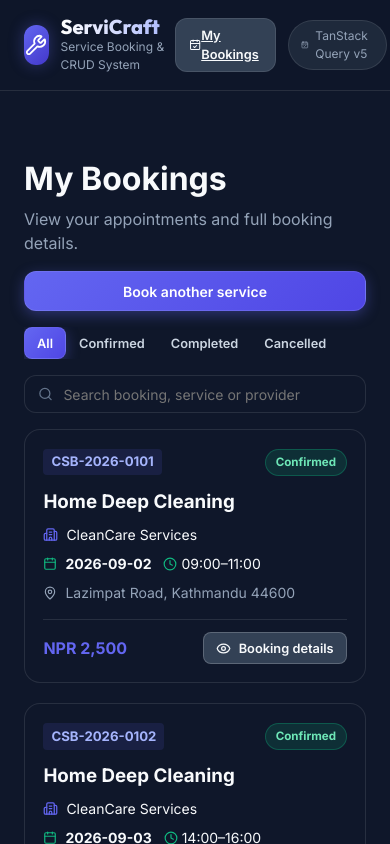
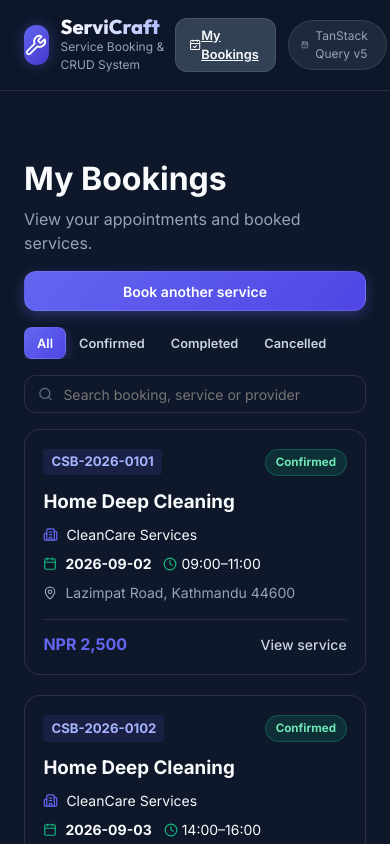
Before and after one commit to rakshyabelbase/customer_service_booking, a React (Vite) app: page /bookings in a window 390 px wide. Shown: the top 844 px of the page. Built offline with nearby package versions, Linux system fonts and the light colour scheme.

Commit message:
feat: replace booking details button with view service link

```diff
--- a/src/components/bookings/MyBookingsPage.tsx
+++ b/src/components/bookings/MyBookingsPage.tsx
@@ -1,16 +1,14 @@
 import { useMemo, useState } from 'react';
-import { useNavigate } from 'react-router-dom';
-import { AlertCircle, Building2, Calendar, Clock, Eye, MapPin, RefreshCw, Search } from 'lucide-react';
+import { Link, useNavigate } from 'react-router-dom';
+import { AlertCircle, Building2, Calendar, Clock, MapPin, RefreshCw, Search } from 'lucide-react';
 import type { Booking } from '../../types';
 import { useServiceBookings } from '../../features/bookings/hooks/useBookings';
-import { BookingDetailModal } from './BookingDetailModal';
 import { Button } from '../common/Button';
 
 export function MyBookingsPage() {
   const navigate = useNavigate();
   const [status, setStatus] = useState('all');
   const [search, setSearch] = useState('');
-  const [selectedId, setSelectedId] = useState<string | null>(null);
   const query = useServiceBookings(undefined, { status: status === 'all' ? undefined : status });
   const bookings = useMemo(() => (query.data?.data || []).filter((booking) => {
     const needle = search.trim().toLowerCase();
@@ -21,7 +19,7 @@ export function MyBookingsPage() {
   return (
     <div className="my-bookings-page">
       <div className="bookings-header flex-between align-center">
-        <div><h1>My Bookings</h1><p className="text-muted mt-1">View your appointments and full booking details.</p></div>
+        <div><h1>My Bookings</h1><p className="text-muted mt-1">View your appointments and booked services.</p></div>
         <Button variant="primary" onClick={() => navigate('/')}>Book another service</Button>
       </div>
       <div className="bookings-toolbar flex-between align-center mt-4">
@@ -45,14 +43,13 @@ export function MyBookingsPage() {
       {query.isError && <div className="form-alert-error my-4"><AlertCircle size={20} /><span>Failed to load bookings.</span><Button size="sm" variant="ghost" leftIcon={<RefreshCw size={14} />} onClick={() => query.refetch()}>Retry</Button></div>}
       {!query.isLoading && !query.isError && bookings.length === 0 && <div className="bookings-empty-state text-center py-8"><Calendar size={32} className="text-primary-light" /><h3>No bookings found</h3><p className="text-muted mt-1">Try another filter or book your first service.</p></div>}
       <div className="bookings-grid mt-4">
-        {bookings.map((booking) => <BookingCard key={booking.id} booking={booking} onView={() => setSelectedId(booking.id)} />)}
+        {bookings.map((booking) => <BookingCard key={booking.id} booking={booking} />)}
       </div>
-      <BookingDetailModal bookingId={selectedId} service={null} onClose={() => setSelectedId(null)} onEdit={() => setSelectedId(null)} onCancel={() => setSelectedId(null)} />
     </div>
   );
 }
 
-function BookingCard({ booking, onView }: { booking: Booking; onView: () => void }) {
+function BookingCard({ booking }: { booking: Booking }) {
   return <article className="booking-card">
     <div className="booking-card-header flex-between align-center"><span className="booking-number">{booking.bookingNumber}</span><span className={`badge ${booking.status === 'confirmed' ? 'badge-success' : booking.status === 'completed' ? 'badge-info' : 'badge-neutral'}`}>{booking.status}</span></div>
     <div className="booking-card-body mt-3"><h3>{booking.serviceName}</h3>
@@ -60,6 +57,9 @@ function BookingCard({ booking, onView }: { booking: Booking; onView: () => void
       <div className="booking-meta-row flex-align mt-2 text-sm"><Calendar size={14} className="text-secondary mr-2" /><strong>{booking.scheduledDate}</strong><Clock size={14} className="text-secondary ml-3 mr-1" />{booking.startTime}–{booking.endTime}</div>
       <div className="booking-meta-row flex-align mt-2 text-sm text-muted"><MapPin size={14} className="mr-2" />{booking.serviceAddress}</div>
     </div>
-    <div className="booking-card-footer flex-between align-center mt-4 pt-3 border-t border-color"><strong className="text-primary">{booking.currency} {booking.price.toLocaleString()}</strong><Button size="sm" variant="secondary" leftIcon={<Eye size={15} />} onClick={onView}>Booking details</Button></div>
+    <div className="booking-card-footer my-booking-card-footer flex-between align-center mt-4 pt-3 border-t border-color">
+      <strong className="text-primary">{booking.currency} {booking.price.toLocaleString()}</strong>
+      <Link className="view-service-link" to={`/services/${booking.serviceId}`}>View service</Link>
+    </div>
   </article>;
 }
--- a/src/index.css
+++ b/src/index.css
@@ -2119,9 +2119,14 @@ input, select, textarea {
 .confirmation-card { max-width: 640px; margin-left: auto; margin-right: auto; }
 .booking-action-hint { display: flex; align-items: center; gap: .5rem; padding: .75rem 1rem; border-radius: var(--radius-sm); color: var(--color-warning); background: var(--color-warning-bg); border: 1px solid rgba(251, 191, 36, .25); }
 .booking-form-submitting { pointer-events: none; opacity: 0.72; transition: opacity var(--transition-fast); }
+.view-service-link { color: var(--color-text-secondary); font-size: .875rem; font-weight: 500; text-decoration: underline; text-decoration-color: transparent; text-underline-offset: 3px; cursor: pointer; transition: color var(--transition-fast), text-decoration-color var(--transition-fast); }
+.view-service-link:hover { color: var(--color-primary-light); text-decoration-color: currentColor; }
+.view-service-link:focus-visible { color: var(--color-primary-light); text-decoration-color: currentColor; outline: 2px solid var(--color-primary); outline-offset: 4px; border-radius: 2px; }
 @media (max-width: 720px) {
   .my-bookings-page .bookings-header, .my-bookings-page .bookings-toolbar { align-items: stretch; flex-direction: column; gap: 1rem; }
   .my-bookings-page .status-tabs { overflow-x: auto; }
+  .my-booking-card-footer { flex-wrap: wrap; gap: .75rem; }
+  .view-service-link { margin-left: auto; }
   .summary-row { flex-direction: column; gap: .2rem; }
   .summary-row > strong { text-align: left; }
 }
```
